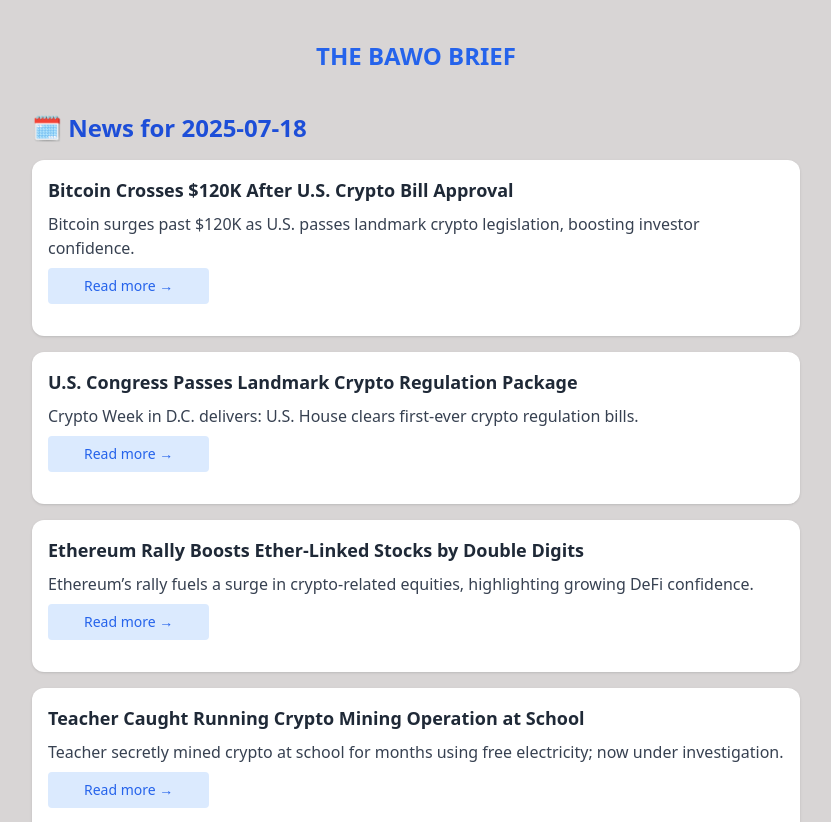
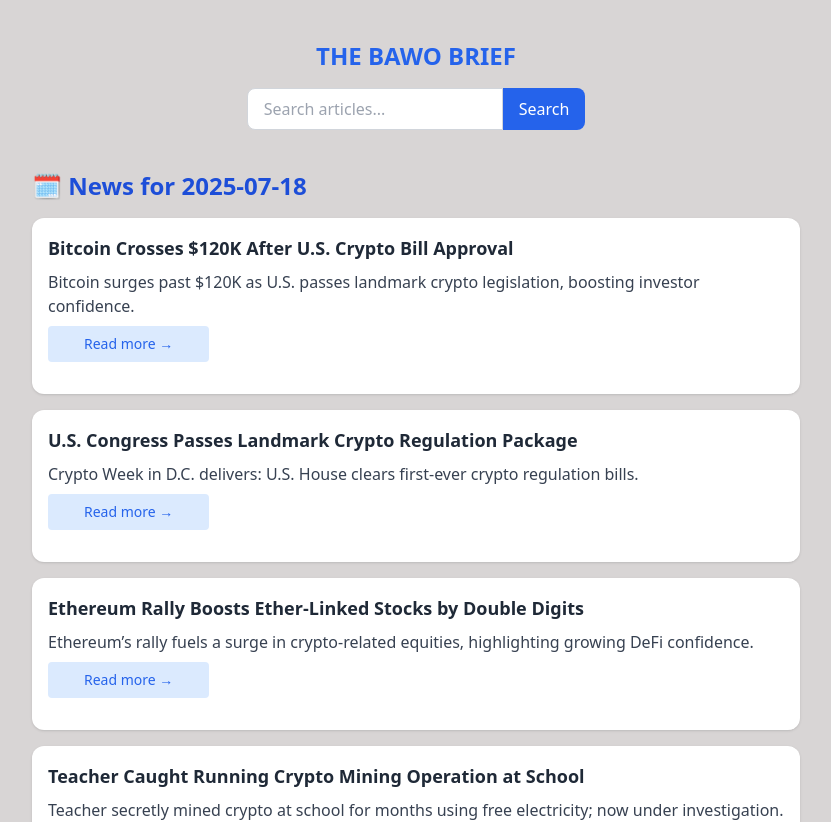
Before and after one commit to Joebakid/-THE-BAWO-BRIEF, a React (Vite) app: page / in a window 1280 px wide. Shown: the top 822 px of the page, without its empty margins (224-1055 px from the left). Built offline with nearby package versions, Linux system fonts and the light colour scheme.

Commit message:
search and google analytics

```diff
--- a/index.html
+++ b/index.html
@@ -1,6 +1,21 @@
 <!DOCTYPE html>
 <html lang="en">
   <head>
+    <!-- ✅ Google Tag Manager -->
+    <script>
+      (function (w, d, s, l, i) {
+        w[l] = w[l] || [];
+        w[l].push({ 'gtm.start': new Date().getTime(), event: 'gtm.js' });
+        var f = d.getElementsByTagName(s)[0],
+          j = d.createElement(s),
+          dl = l != 'dataLayer' ? '&l=' + l : '';
+        j.async = true;
+        j.src = 'https://www.googletagmanager.com/gtm.js?id=' + i + dl;
+        f.parentNode.insertBefore(j, f);
+      })(window, document, 'script', 'dataLayer', 'GTM-59DNN6S2');
+    </script>
+    <!-- End Google Tag Manager -->
+
     <meta charset="UTF-8" />
     <link rel="icon" type="image/png" href="/logo.png" />
     <meta name="viewport" content="width=device-width, initial-scale=1.0" />
@@ -32,7 +47,19 @@
     />
     <meta name="twitter:image" content="/logo.png" />
   </head>
+
   <body>
+    <!-- ✅ Google Tag Manager (noscript) -->
+    <noscript
+      ><iframe
+        src="https://www.googletagmanager.com/ns.html?id=GTM-59DNN6S2"
+        height="0"
+        width="0"
+        style="display: none; visibility: hidden"
+      ></iframe
+    ></noscript>
+    <!-- End Google Tag Manager (noscript) -->
+
     <div id="root"></div>
     <script type="module" src="/src/main.jsx"></script>
   </body>
--- a/src/App.jsx
+++ b/src/App.jsx
@@ -1,4 +1,5 @@
-import { Routes, Route, Navigate, Link } from "react-router-dom";
+import { Routes, Route, Navigate, Link, useNavigate } from "react-router-dom";
+import { useState } from "react";
 import ArticlePage from "./pages/ArticlePage";
 import AllNewsPages from "./pages/AllNewsPages";
 import "./index.css";
@@ -7,13 +8,41 @@ import Footer from "./components/footer";
 import Subscribe from "./components/Subscribe";
 
 export default function App() {
+  const [searchTerm, setSearchTerm] = useState("");
+  const navigate = useNavigate();
+
+  const handleSearch = (e) => {
+    e.preventDefault();
+    if (searchTerm.trim()) {
+      navigate(`/?search=${encodeURIComponent(searchTerm.trim())}`);
+      setSearchTerm("");
+    }
+  };
+
   return (
     <div>
       <div className="container-wrapper">
         <div className="my-10 text-center">
-          <Link to="/" className="text-2xl font-bold text-blue-600 ">
+          <Link to="/" className="text-2xl font-bold text-blue-600 block mb-4">
             THE BAWO BRIEF
           </Link>
+
+          {/* Search Bar */}
+          <form onSubmit={handleSearch} className="flex justify-center">
+            <input
+              type="text"
+              placeholder="Search articles..."
+              className="border border-gray-300 px-4 py-2 rounded-l-lg w-64 focus:outline-none"
+              value={searchTerm}
+              onChange={(e) => setSearchTerm(e.target.value)}
+            />
+            <button
+              type="submit"
+              className="bg-blue-600 text-white px-4 py-2 rounded-r-lg hover:bg-blue-700"
+            >
+              Search
+            </button>
+          </form>
         </div>
 
         <Routes>
--- a/src/pages/AllNewsPages.jsx
+++ b/src/pages/AllNewsPages.jsx
@@ -1,19 +1,78 @@
-import { useState, useEffect } from "react";
+import { useState, useEffect, useMemo } from "react";
+import { useLocation } from "react-router-dom";
 import NewsPage from "./DayPage"; // Each day’s full news layout
 import allNews from "../data/AllNewsPage";
 import Pagination from "../components/Pagination";
 
 export default function AllNewsPages() {
+  const location = useLocation();
   const [page, setPage] = useState(0);
+
+  // Extract search term from query param
+  const searchParams = new URLSearchParams(location.search);
+  const searchTerm = searchParams.get("search")?.toLowerCase() || "";
 
   useEffect(() => {
     window.scrollTo({ top: 0, behavior: "smooth" });
   }, [page]);
 
-  // Only show one day's news per page
+  // Search logic: Flatten all headlines from all days and filter
+ const searchResults = useMemo(() => {
+  if (!searchTerm) return [];
+
+  return allNews
+    .flatMap((day) =>
+      (day.headlines || []).map((item) => ({
+        ...item,
+        date: day.date,
+      }))
+    )
+    .filter((headline) => {
+      const title = headline.title?.toLowerCase() || "";
+      const content = headline.content?.toLowerCase() || "";
+      return title.includes(searchTerm) || content.includes(searchTerm);
+    });
+}, [searchTerm]);
+
+
+  // Default: show paginated days
   const total = allNews.length;
   const currentDayNews = allNews[page];
 
+  if (searchTerm) {
+    return (
+      <div className="px-4">
+        <h2 className="text-xl mb-4">
+          Search results for: <strong>{searchTerm}</strong>
+        </h2>
+
+        {searchResults.length === 0 ? (
+          <p className="text-red-500">No matching articles found.</p>
+        ) : (
+          <div className="grid gap-6 md:grid-cols-2">
+            {searchResults.map((article, idx) => (
+              <div key={idx} className="border p-4 rounded-lg shadow">
+                <p className="text-sm text-gray-500 mb-1">{article.date}</p>
+                <h3 className="text-lg font-semibold">{article.title}</h3>
+               <p className="text-sm text-gray-700 mb-2">
+  {article.content ? article.content.slice(0, 120) + "..." : "No content available."}
+</p>
+
+                <a
+                  href={`/article/${article.id}`}
+                  className="text-blue-600 text-sm font-medium"
+                >
+                  Read more
+                </a>
+              </div>
+            ))}
+          </div>
+        )}
+      </div>
+    );
+  }
+
+  // If not searching, show paginated news
   if (!currentDayNews)
     return <p className="mt-10 text-center">No news found.</p>;
 
```
